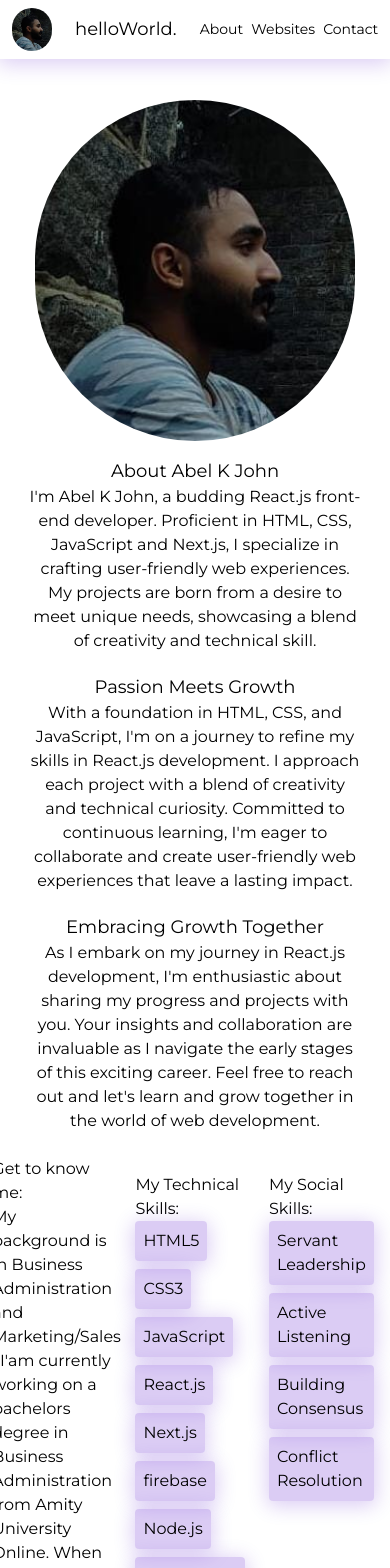
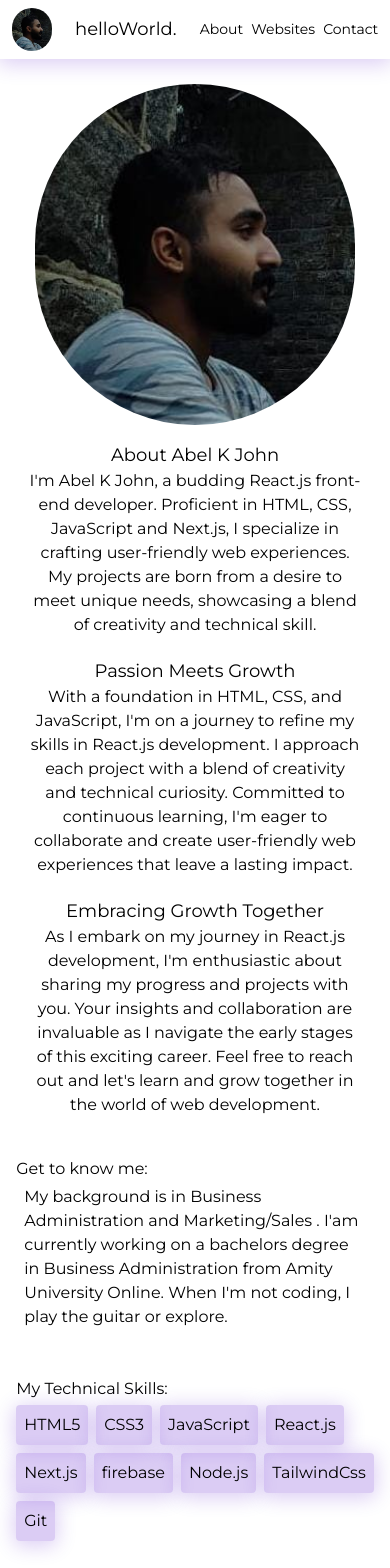
Before and after one commit to abelkjohn/portfolio, a Next.js app: page / in a window 390 px wide. Shown: the top 1568 px of the page. Built offline with nearby package versions, Linux system fonts and the light colour scheme.

Commit message:
modified:   app/Components/About.jsx 	modified:   app/Components/Skills.jsx

```diff
--- a/app/Components/About.jsx
+++ b/app/Components/About.jsx
@@ -4,7 +4,7 @@ import Me from '../images/Me.jpg'
 export default function About(){
     return (
         <div id="about" className="border-2 border-white">
-            <div  className="flex flex-col lg:flex-row mx-3 gap-4 mt-24 lg:m-32 lg:mt-44 border-2 border-white text-center lg:text-left">
+            <div  className="flex flex-col lg:flex-row mx-3 gap-4 mt-20 lg:m-28 lg:mb-6 lg:mt-32 border-2 border-white text-center lg:text-left">
                 <img className="rounded-full h-min w-80 mx-auto" src={Me.src} />
                 <div className="flex flex-col justify-center">
                     <h1 className="text-lg">About Abel K John</h1>
--- a/app/Components/Skills.jsx
+++ b/app/Components/Skills.jsx
@@ -2,14 +2,14 @@ import React from "react";
 
 export default function Skills(){
     return (
-        <div className="flex w-11/12 justify-end mx-auto gap-6">
-            <div className="w-1/3">
+        <div className="flex w-11/12 justify-end mx-auto gap-6 flex-wrap lg:flex-nowrap">
+            <div className="pt-4 md:w-1/3 lg:w-1/3">
                 <h1>Get to know me:</h1>
-                <div>My background is in Business Administration and Marketing/Sales . I&apos;am currently working on a bachelors degree in Business Administration from Amity University Online. When I&apos;m not coding, I play the guitar or explore.
+                <div className="p-2 pt-1">My background is in Business Administration and Marketing/Sales . I&apos;am currently working on a bachelors degree in Business Administration from Amity University Online. When I&apos;m not coding, I play the guitar or explore.
             </div>
             </div>
             <div className="flex flex-col justify-start w-96 my-4 ">
-            <div>My Technical Skills:</div>
+            <div className="mb-1">My Technical Skills:</div>
             <div className="flex gap-2 flex-wrap">
                 <div className="skill-button">HTML5</div>
                 <div className="skill-button">CSS3</div>
@@ -23,7 +23,7 @@ export default function Skills(){
             </div>
         </div>
         <div className="flex flex-col justify-start w-96 my-4 ">
-            <div>My Social Skills:</div>
+            <div className="mb-1">My Social Skills:</div>
             <div className="flex gap-2 flex-wrap">
                 <div className="skill-button">Servant Leadership</div>
                 <div className="skill-button">Active Listening</div>
```
